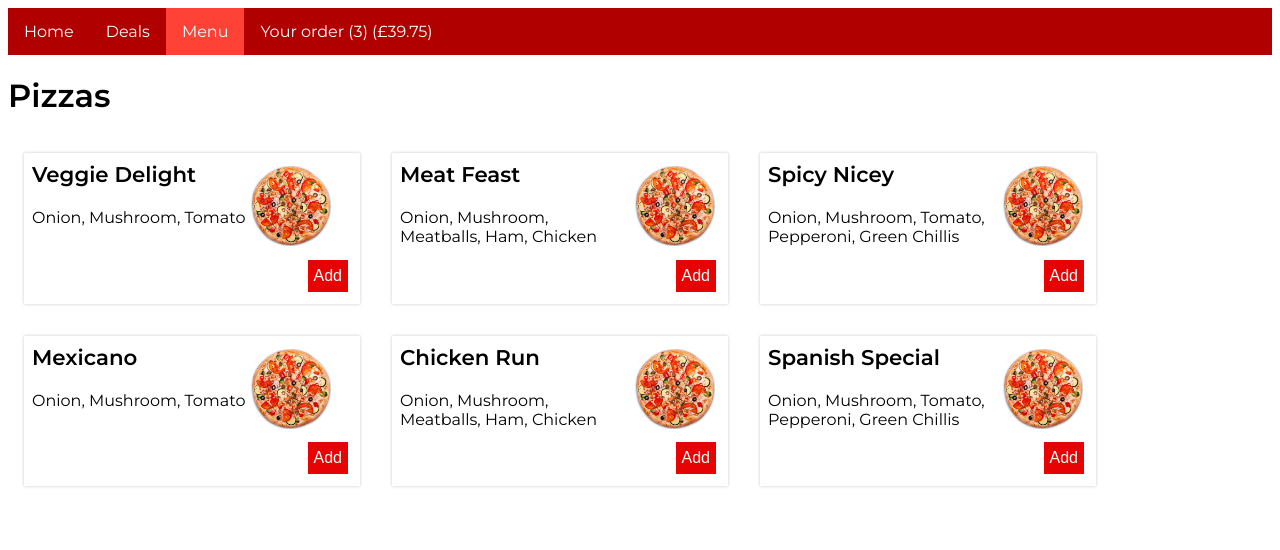
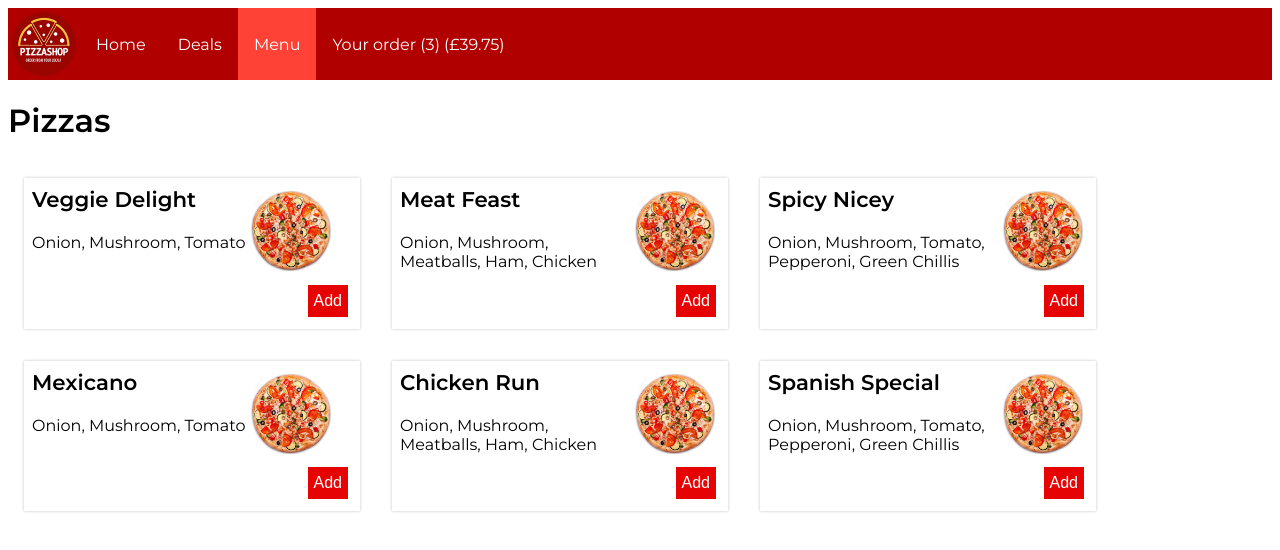
Before and after one commit to samthidny/pizza-shop, an Angular app: page /menu in a window 1280 px wide. Shown: the top 550 px of the page. Built offline with nearby package versions, Linux system fonts and the light colour scheme.

Commit message:
initial logo and nav style

```diff
--- a/src/app/cart.component.html
+++ b/src/app/cart.component.html
@@ -1,4 +1,4 @@
-<h1>Your Order - Total: {{totalPrice}}</h1>
+<h1>Your Order - Total: {{totalPrice | currency:'GBP':'symbol'}}</h1>
 <ul *ngFor="let pizza of items; index as i">
   <li><app-cart-item [pizza]=pizza [index]=i (itemRemoved)="removeItem($event)"></app-cart-item></li>
 </ul>
--- a/src/app/cart.component.ts
+++ b/src/app/cart.component.ts
@@ -22,7 +22,7 @@ export class CartComponent implements OnInit {
     this.cartService.cartUpdated$.subscribe({
       next: () => {
         this.items = this.cartService.items;
-        this.totalPrice = this.cartService.calculatePrice();
+        this.totalPrice = this.cartService.getTotalPrice();
       }
     });
   }
--- a/src/app/navigation.component.html
+++ b/src/app/navigation.component.html
@@ -1,5 +1,6 @@
 <nav>
   <ul>
+    <li><img src="assets/images/pizza-shop.png"></li>
     <li><a routerLink="home" routerLinkActive="nav-active">Home</a></li>
     <li><a routerLink="deals" routerLinkActive="nav-active">Deals</a></li>
     <li><a routerLink="menu" routerLinkActive="nav-active">Menu</a></li>
--- a/src/app/navigation.component.less
+++ b/src/app/navigation.component.less
@@ -3,6 +3,8 @@
   nav {
     display: block;
     width: 100%;
+    padding: 0;
+    margin: 0;
   }
 
   ul {
@@ -11,10 +13,13 @@
     padding: 0;
     overflow: hidden;
     background-color: #b10000;
+    height: 72px;
   }
 
   li {
     float: left;
+    line-height: 45px;
+    height: 82px;
   }
 
   li a {
@@ -33,5 +38,10 @@
     background-color: #FF4136;
   }
 
+  img {
+    width: 64px;
+    height: 64px;
+    padding: 4px;
+  }
 
 }
```
Also changed, not shown: src/assets/images/pizza-shop.png (added).
